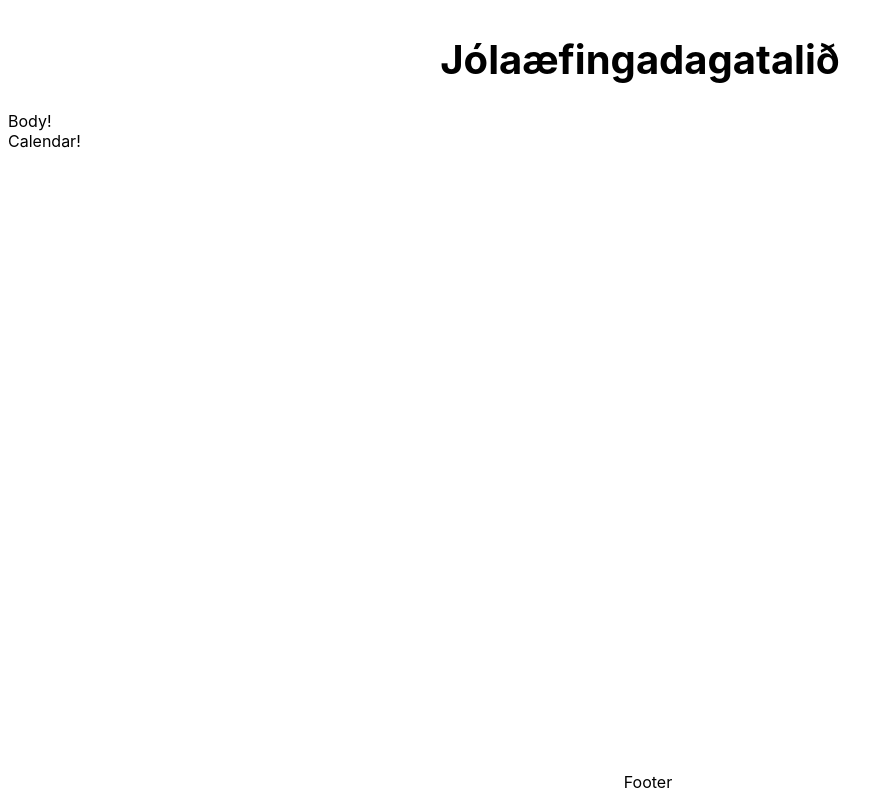
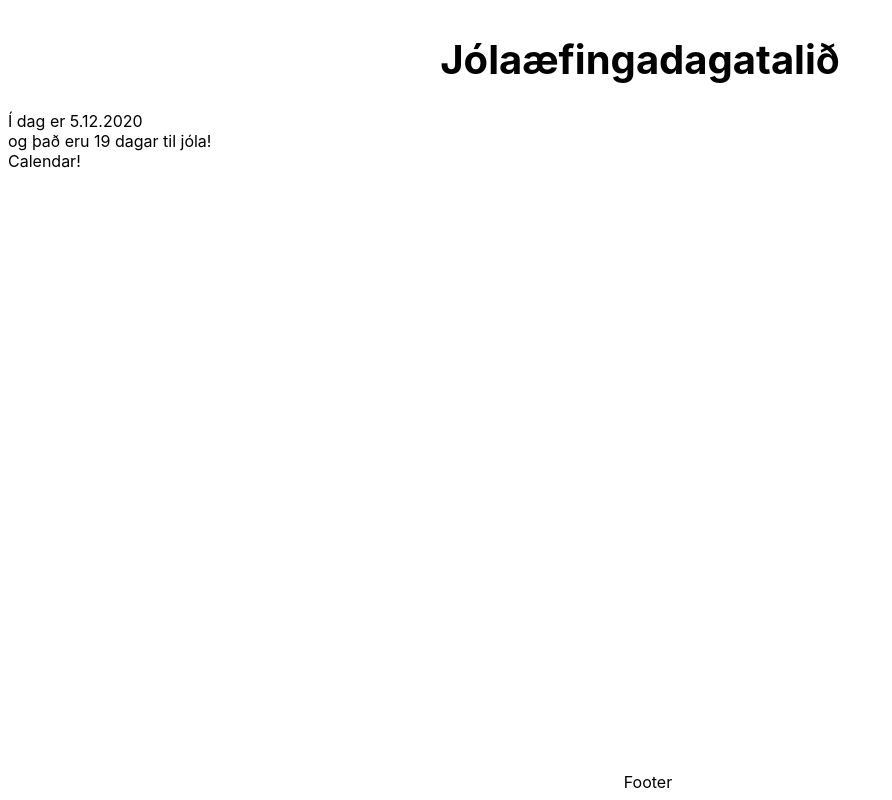
Before and after one commit to eseinn-zz/eseinn.github.io, a React (Create React App) app: page / in a window 1280 px wide. Shown: the whole page, without its empty margins (0-892 px from the left). Built offline with nearby package versions, Linux system fonts and the light colour scheme.

Commit message:
Add tex to show today and countdown until christmas.

```diff
--- a/src/Body/Body.js
+++ b/src/Body/Body.js
@@ -1,8 +1,28 @@
+import styled from 'styled-components';
 import { Calendar } from './';
+
+const TodayDate = styled.div``;
+const CountdownDays = styled.div``;
+
+const today = new Date();
+const dayOfMonth = today.getDate();
+
+const getTodayDateString = () => {
+  const formattedDate =
+    dayOfMonth + '.' + (today.getMonth() + 1) + '.' + '2020';
+  return formattedDate;
+};
+
+const numberOfDaysTilChristmas = () => {
+  return 24 - dayOfMonth;
+};
 const Body = () => {
   return (
     <div>
-      Body!
+      <TodayDate>Í dag er {getTodayDateString()}</TodayDate>
+      <CountdownDays>
+        og það eru {numberOfDaysTilChristmas()} dagar til jóla!
+      </CountdownDays>
       <Calendar />
     </div>
   );
```
Also changed, not shown: 1 other file (tests, documents, lock files or other folders).
